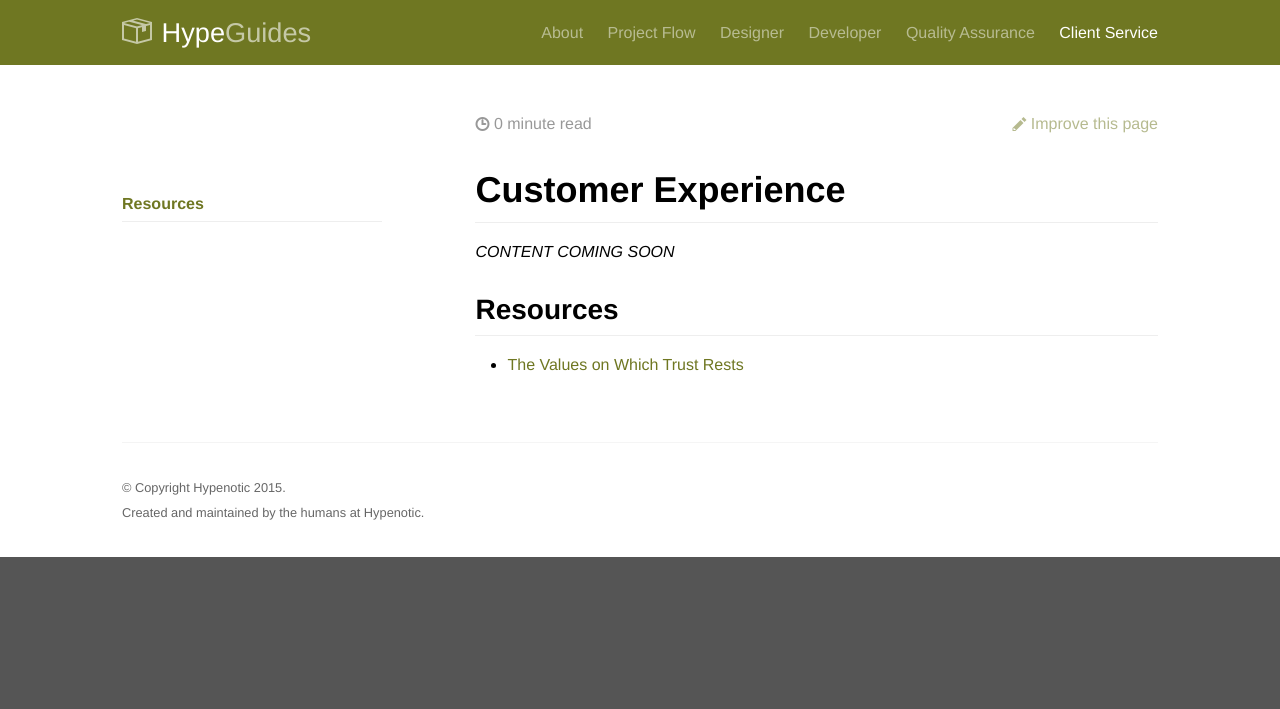
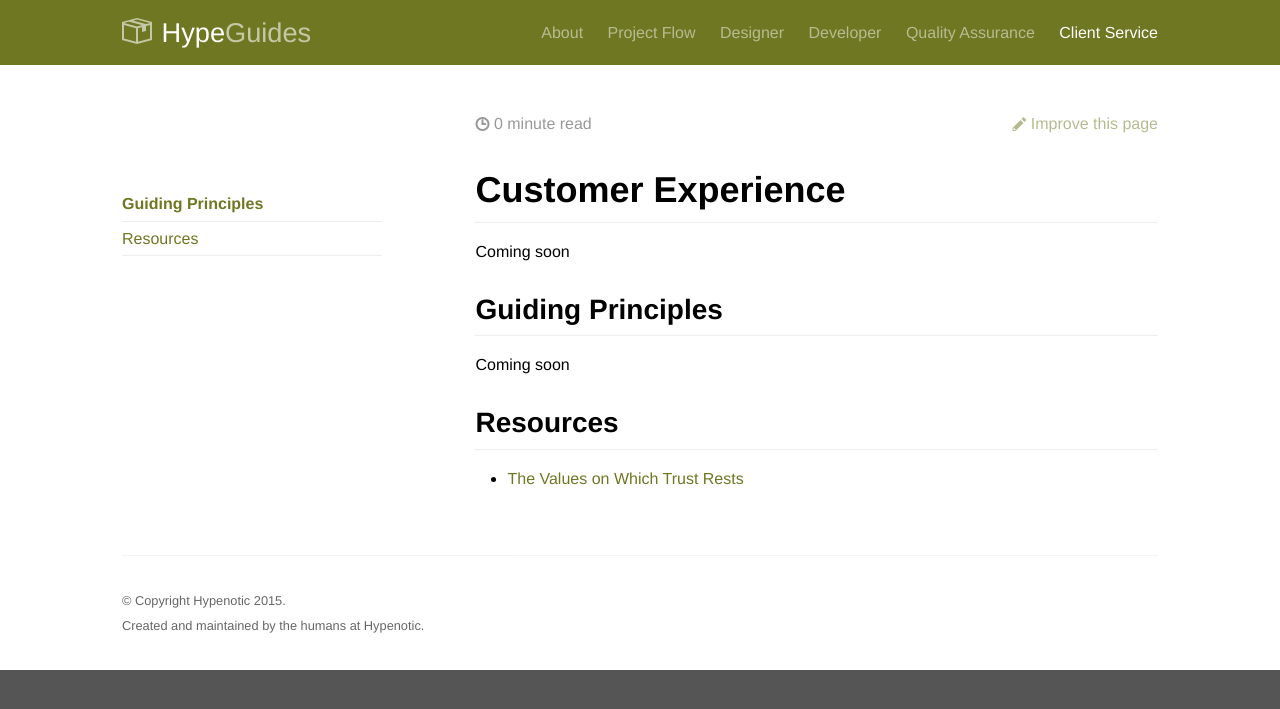
Before and after one commit to TaniaD13/handbook, a Jekyll site: the page built from customer-service.md, in a window 1280 px wide. Shown: the top 709 px of the page. Built offline with Jekyll 4.4.1, drawn with Linux system fonts in a browser that asks for light colours; Markdown is read by kramdown in place of the engine named in the settings.

Commit message:
Update customer-service.md

```diff
--- a/customer-service.md
+++ b/customer-service.md
@@ -6,7 +6,11 @@ permalink: /customer-service/
 
 # Customer Experience
 
-*CONTENT COMING SOON*
+Coming soon
+
+## Guiding Principles
+
+Coming soon
 
 ## Resources
 
```
